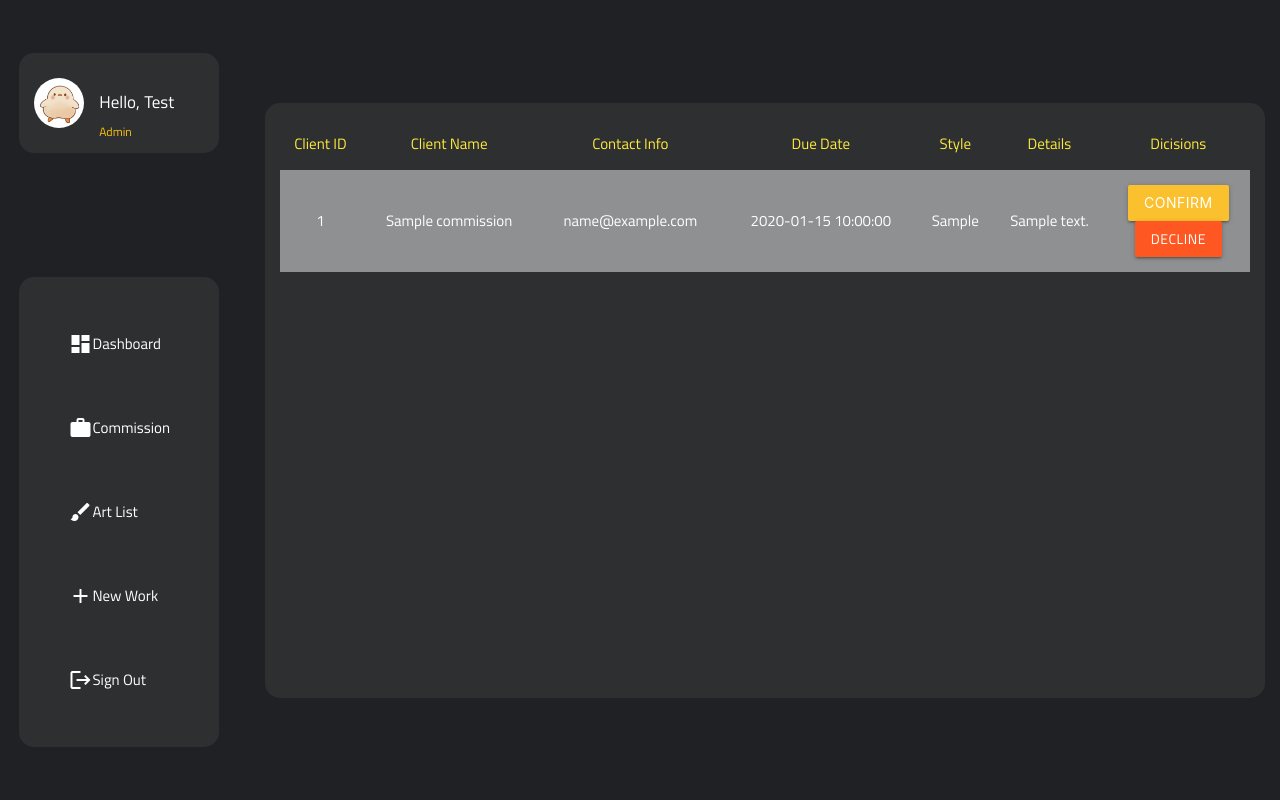
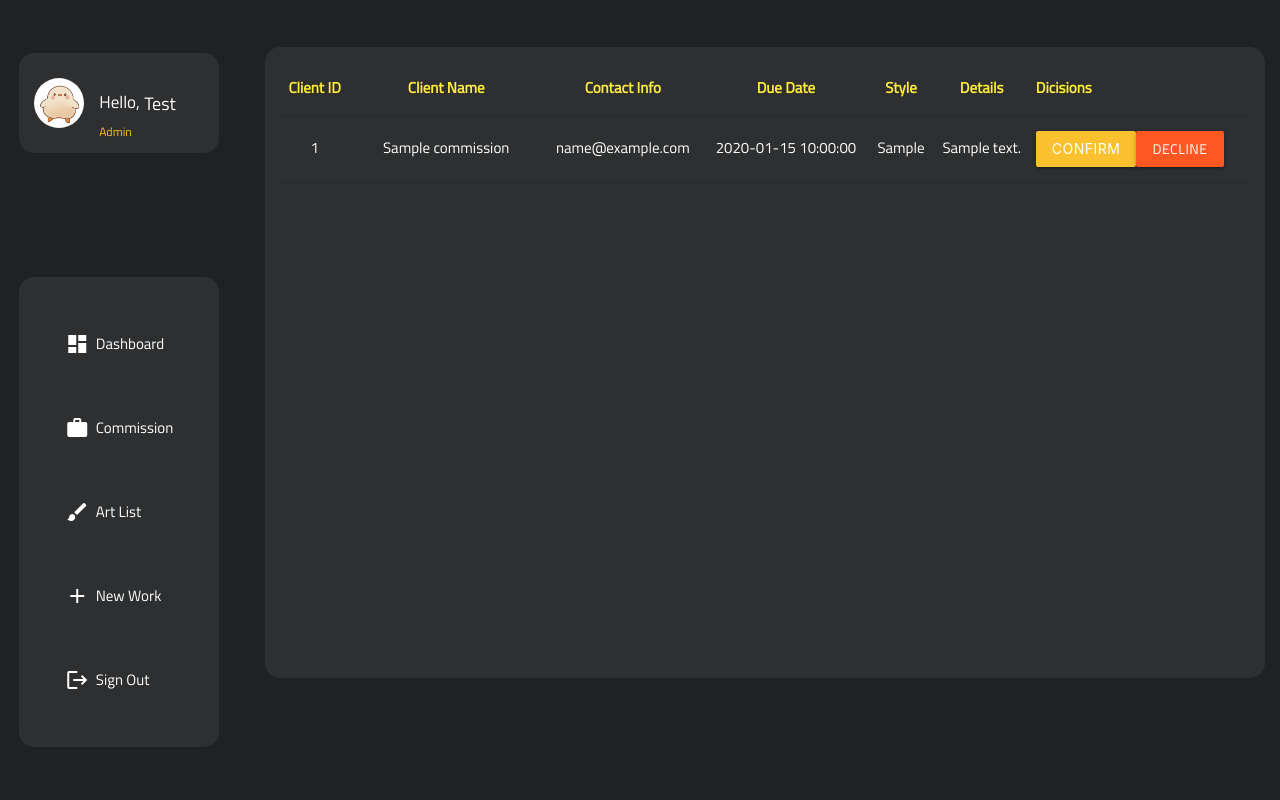
Before and after one commit to Vhanges/admin, a PHP site: page /commission.php in a window 1280 px wide. Run offline with PHP 8.4, Linux system fonts and the light colour scheme; tables that the repository leaves empty or names only in its code hold one stand-in row (values such as "Sample post").

Commit message:
1.2
rework on 2 feautures

```diff
--- a/Admin/admin-nav.php
+++ b/Admin/admin-nav.php
@@ -17,10 +17,10 @@
                     <img id="image" src="assets\img\ducky.jpg" alt="ducky duck" height="50px" width="50px">
                         </span>
                         <span class="col-2-row-2">
-                            <p>Hello, </p>
+                            <p style="font-size: 18x;">Hello, </p>
                         </span>
                              <p id="role">Admin</p>
-                             <p id="username">Test</p>
+                             <p id="username" style="font-size: 18px; font-weight: 500;">Test</p>
                      </span>
                 </div>
                     <div class="sidenav-wrapper">
@@ -29,31 +29,31 @@
                             <li>
                                 <a class="nav-buttons" href="index.php">
                                 <i class="material-icons">dashboard</i>
-                                Dashboard
+                                &nbsp;&nbsp;Dashboard
                                 </a>
                             </li>
                             <li>
                                 <a class="nav-buttons" href="commission.php">
                                 <i class="material-icons">work</i>
-                                Commission
+                                &nbsp;&nbsp;Commission
                                 </a>
                             </li>
                             <li>
                                 <a class="nav-buttons" href="artlist.php">
                                 <i class="material-icons">brush</i>
-                                Art List
+                                &nbsp;&nbsp;Art List
                                 </a>
                             </li>
                             <li>
                                 <a class="nav-buttons" href="addwork.php">
                                 <i class="material-icons">add</i>
-                                New Work
+                                &nbsp;&nbsp;New Work
                                 </a>
                             </li>
                             <li>
                                 <a class="nav-buttons" href="TO BE EDIT">
                                 <i class="material-icons">logout</i>
-                                Sign Out
+                                &nbsp;&nbsp;Sign Out
                                 </a>
                             </li>
                             </ul>
--- a/Admin/assets/css/commission.css
+++ b/Admin/assets/css/commission.css
@@ -5,7 +5,7 @@
 }
 
 .wrapper-commission{
-    height: 100vh;
+    height: 100%;
     width: 1300px ;
     display: flex;
     justify-content: center;
@@ -17,11 +17,13 @@
 .commission{
     background-color: #2D2F31;
     color: white;
-    height: 595px;
+    height: 631px;
     width: 100%;
+    position: relative;
+    top: 32px;
     border-radius: 15px;
     padding: 15px;
-    overflow-y: auto;
+    overflow-y: scroll;
 }
 
 .commission::-webkit-scrollbar-track
@@ -47,6 +49,22 @@
 
 
 th{
-    font-weight: 500;
+    font-weight: 600;
     color: #D5C596;
 }
+
+th:nth-child(2),
+td:nth-child(2),
+th:nth-child(7),
+td:nth-child(7)
+{
+    width: 20%;
+}
+
+th:nth-child(7),
+td:nth-child(7){
+    display: flex;
+    flex-direction: row;
+    height: auto;
+    width: auto;
+}
--- a/Admin/commission.php
+++ b/Admin/commission.php
@@ -24,7 +24,7 @@
 
         <article class="wrapper-commission">
             <div class="commission">
-            <table class="striped centered">
+            <table class="centered highlight">
             <thead>
 
                 <tr>
@@ -52,7 +52,7 @@
                                 <td>" . htmlspecialchars($row["due_date"]) . "</td>
                                 <td>" . htmlspecialchars($row["art_style"])  . "</td>
                                 <td>" . htmlspecialchars($row["details"])  . "</td>
-                                <td>
+                                <td style='display: flex; flex-direction: row; height: auto; width: auto;'>
                                 <form action='confirm.php' method='post'>
                                     <input type='hidden' name='client_id' value='" . htmlspecialchars($row["client_id"]) . "'>
                                     <button type='submit' class='waves-effect waves-light btn yellow darken-2' name='confirm'>Confirm</button>
--- a/Admin/confirm.php
+++ b/Admin/confirm.php
@@ -26,6 +26,5 @@ if (isset($_POST['confirm'])) {
     }
 }
 
-// Close the connection
 $con->close();
 ?>
```
Also changed, not shown: Admin/assets/css/dashboard.css (+14 -7 lines), Admin/assets/css/admin-nav.css (line endings or trailing spaces).
